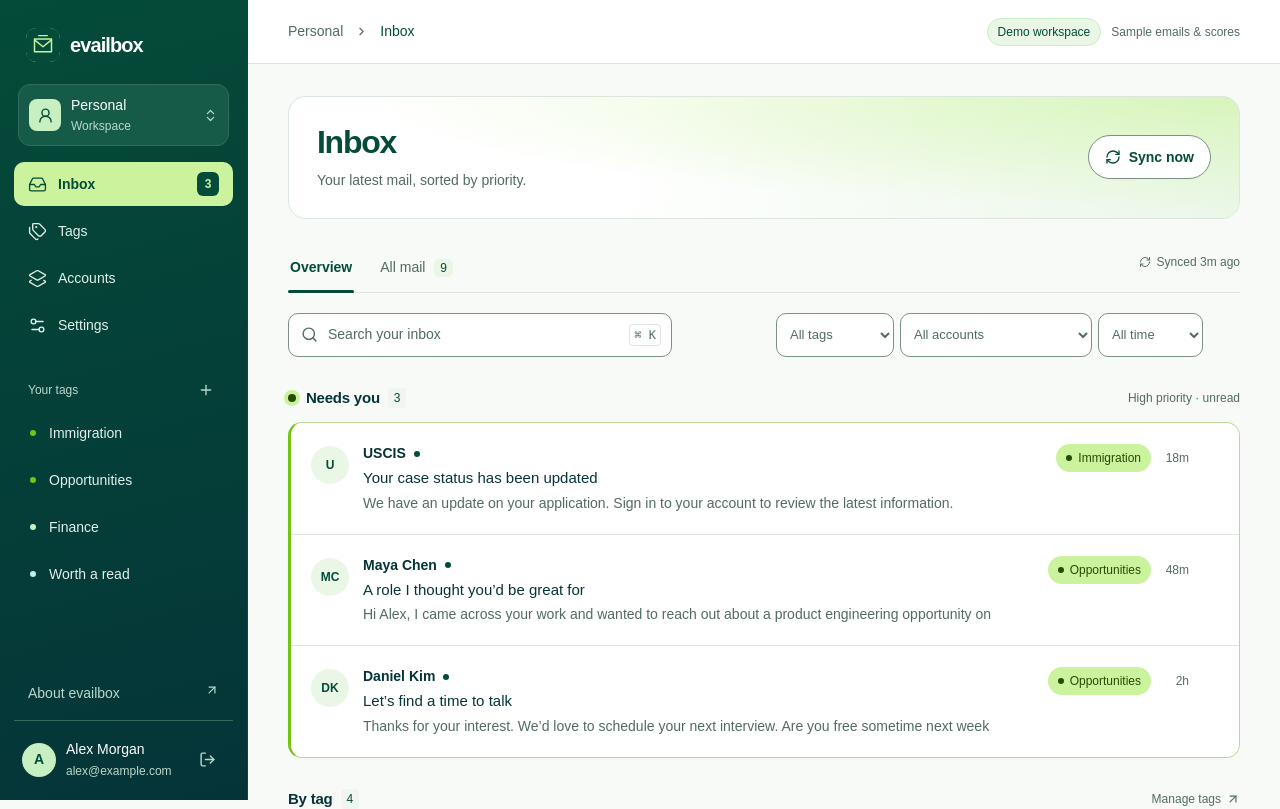
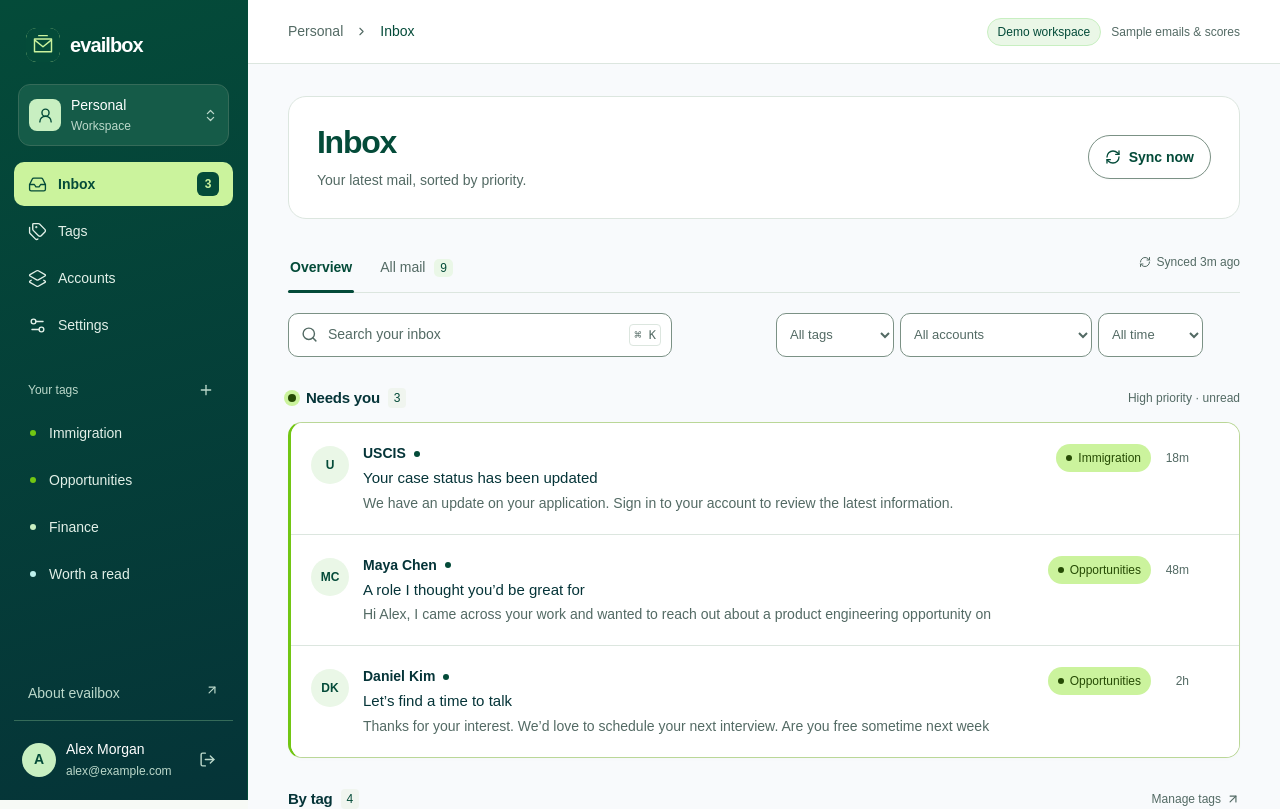
Before and after one commit to Solomon-mithra/evailbox, a Next.js app: page /inbox in a window 1280 px wide. Shown: the top 809 px of the page. Built offline with nearby package versions, Linux system fonts and the light colour scheme; a web font is replaced by a local one.

Commit message:
style: soften inbox background to cool off-white

```diff
--- a/src/app/globals.css
+++ b/src/app/globals.css
@@ -355,6 +355,12 @@ h1 {
 .page-heading > .button {
   margin-top: 0;
 }
+.inbox-shell {
+  background: #f8fafc;
+}
+.inbox-shell .page-heading {
+  background: #fff;
+}
 .button {
   display: inline-flex;
   align-items: center;
--- a/src/components/workspace-shell.tsx
+++ b/src/components/workspace-shell.tsx
@@ -41,7 +41,7 @@ export function WorkspaceShell({ children }: { children: ReactNode }) {
   return (
     <div className="app-shell">
       <Navigation />
-      <div className="main-shell">
+      <div className={pathname === '/inbox' ? 'main-shell inbox-shell' : 'main-shell'}>
         <div className="topbar">
           <span className="workspace-crumb">
             {name} <ChevronRight size={13} /> <strong>{section}</strong>
```
